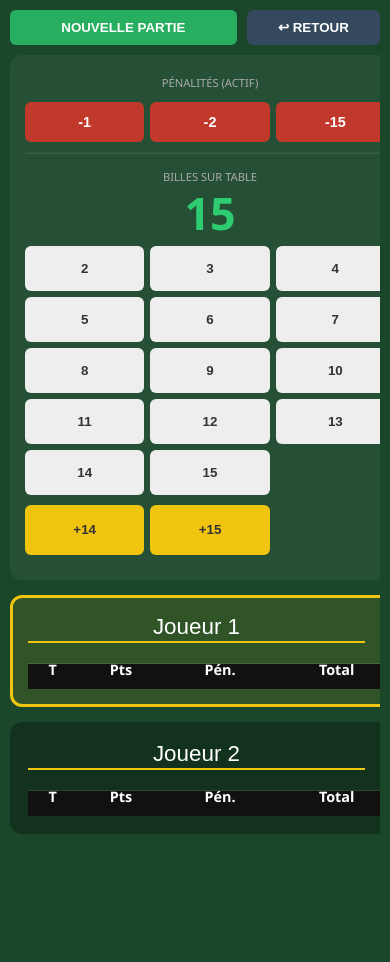
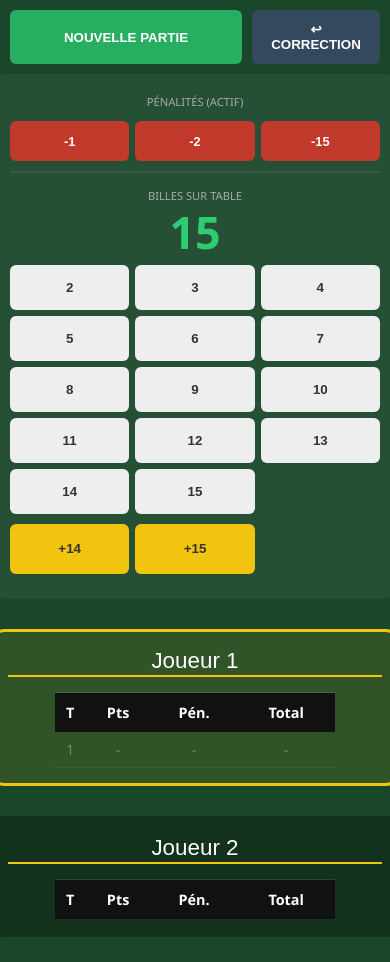
Before and after one commit to p0c07o/14-1, a plain HTML site: page index.html in a window 390 px wide. Before the commit the page ends 844 px from the top, so only its background shows below. Drawn offline with Linux system fonts and the light colour scheme.

Commit message:
Add files via upload
Corrections

```diff
--- a/index.html
+++ b/index.html
@@ -11,6 +11,7 @@
             --accent: #f1c40f;
             --danger: #c0392b;
             --success: #27ae60;
+            --table-width: 280px; /* Largeur fixe pour les tableaux */
         }
 
         body {
@@ -21,7 +22,7 @@
             padding: 10px;
             display: flex;
             flex-direction: column;
-            height: 100vh; /* Utilise 100% de la hauteur de l'écran */
+            min-height: 100vh;
             box-sizing: border-box;
         }
 
@@ -29,25 +30,40 @@
             display: flex;
             gap: 10px;
             margin-bottom: 10px;
-            flex-shrink: 0; /* Empêche le header de rétrécir */
+            flex-shrink: 0;
+            width: 100%;
+            max-width: 1200px;
+            margin-left: auto;
+            margin-right: auto;
         }
 
         button { cursor: pointer; border: none; border-radius: 6px; font-weight: bold; transition: all 0.1s; }
-        .btn-start { background: var(--success); color: white; padding: 10px 20px; flex: 2; }
-        .btn-undo { background: #34495e; color: white; padding: 10px 20px; flex: 1; }
+        .btn-start { background: var(--success); color: white; padding: 12px; flex: 2; }
+        .btn-undo { background: #34495e; color: white; padding: 12px; flex: 1; text-transform: uppercase; }
 
         .main-container {
             display: flex;
             flex-direction: row;
             gap: 15px;
-            flex-grow: 1; /* Prend tout l'espace vertical restant */
-            overflow: hidden; /* Empêche le scroll global de la page */
+            flex-grow: 1;
+            justify-content: center;
+            width: 100%;
         }
 
+        /* Correction Bug Smartphone */
         @media (max-width: 900px) {
-            .main-container { flex-direction: column; overflow-y: auto; }
-            .player-zone, .center-zone { width: 100% !important; flex-shrink: 0; }
-            .center-zone { order: -1; }
+            .main-container {
+                flex-direction: column;
+                align-items: center;
+                overflow-y: visible;
+            }
+            .player-zone, .center-zone {
+                width: 100% !important;
+                max-width: 400px;
+                margin-bottom: 15px;
+            }
+            .center-zone { order: -1; } /* Boutons en haut sur mobile */
+            body { overflow-y: auto; height: auto; }
         }
 
         .player-zone {
@@ -59,7 +75,7 @@
             border: 3px solid transparent;
             display: flex;
             flex-direction: column;
-            overflow: hidden; /* Prépare le scroll interne */
+            align-items: center; /* Centre le contenu horizontalement */
         }
 
         .active-player { border-color: var(--accent); background: rgba(241, 196, 15, 0.1); }
@@ -80,27 +96,25 @@
             color: white;
             font-size: 1.4em;
             text-align: center;
-            width: 90%;
-            margin-bottom: 10px;
-            flex-shrink: 0;
+            width: 100%;
+            margin-bottom: 15px;
         }
 
-        /* --- LA CORRECTION EST ICI --- */
         .table-wrapper {
-            flex-grow: 1; /* Le tableau prend tout l'espace disponible dans la carte */
-            overflow-y: auto; /* Scroll uniquement si le contenu dépasse le bas de l'écran */
-            margin-top: 10px;
+            width: var(--table-width); /* Largeur fixe demandée */
+            overflow-y: auto;
+            max-height: 50vh; /* Limite la hauteur pour garder le tout compact */
             border-top: 1px solid rgba(255,255,255,0.1);
         }
 
         table { width: 100%; border-collapse: collapse; font-size: 0.9em; }
-        th { background: #111; position: sticky; top: 0; z-index: 1; padding: 10px 5px; }
-        td { border-bottom: 1px solid rgba(255,255,255,0.05); padding: 8px 4px; }
+        th { background: #111; position: sticky; top: 0; z-index: 1; padding: 10px 2px; }
+        td { border-bottom: 1px solid rgba(255,255,255,0.05); padding: 8px 2px; }
 
         .btn-grid { display: grid; grid-template-columns: repeat(3, 1fr); gap: 6px; margin: 10px 0; }
         .btn-ball { background: #eee; color: #333; height: 45px; }
         .btn-plus { background: var(--accent); color: #333; height: 50px; }
-        .btn-penalty { background: var(--danger); color: white; height: 40px; font-size: 0.9em; }
+        .btn-penalty { background: var(--danger); color: white; height: 40px; font-size: 0.8em; }
 
         button:disabled { opacity: 0.1; filter: grayscale(1); cursor: not-allowed; }
 
@@ -113,7 +127,7 @@
 
     <div class="header-btns">
         <button class="btn-start" onclick="resetGame()">NOUVELLE PARTIE</button>
-        <button class="btn-undo" onclick="undo()">↩ RETOUR</button>
+        <button class="btn-undo" onclick="undo()">↩ CORRECTION</button>
     </div>
 
     <div class="main-container">
@@ -157,7 +171,6 @@
     </div>
 
 <script>
-    // Logique JS identique, optimisée pour le rafraîchissement
     let state = { active: 1, lastCount: 15, accumulated: 0, p1: { total: 0, turn: 1, history: [] }, p2: { total: 0, turn: 1, history: [] } };
     let undoStack = [];
 
@@ -228,7 +241,6 @@
             }
             const body = document.getElementById('body-p' + n);
             body.innerHTML = html;
-            // Scroll auto vers le bas du tableau pour voir le dernier coup
             const wrapper = body.closest('.table-wrapper');
             wrapper.scrollTop = wrapper.scrollHeight;
         });
@@ -244,15 +256,15 @@
         localStorage.setItem("p1_name", document.getElementById('name-p1').value);
         localStorage.setItem("p2_name", document.getElementById('name-p2').value);
     }
-    function save() { localStorage.setItem("billiard_141_v3", JSON.stringify(state)); }
+    function save() { localStorage.setItem("billiard_141_final_v4", JSON.stringify(state)); }
     function load() {
-        let s = localStorage.getItem("billiard_141_v3");
+        let s = localStorage.getItem("billiard_141_final_v4");
         if (s) state = JSON.parse(s);
         document.getElementById('name-p1').value = localStorage.getItem("p1_name") || "Joueur 1";
-        document.getElementById('name-p2').value = localStorage.getItem("p2_name") || "Joueur 2";
+        document.getElementById('name-p2').value = localStorage.getItem("name-p2") || "Joueur 2";
         render();
     }
-    function resetGame() { if(confirm("Nouvelle partie ?")) { localStorage.removeItem("billiard_141_v3"); location.reload(); } }
+    function resetGame() { if(confirm("Nouvelle partie ?")) { localStorage.removeItem("billiard_141_final_v4"); location.reload(); } }
     window.onload = init;
 </script>
 </body>
```
